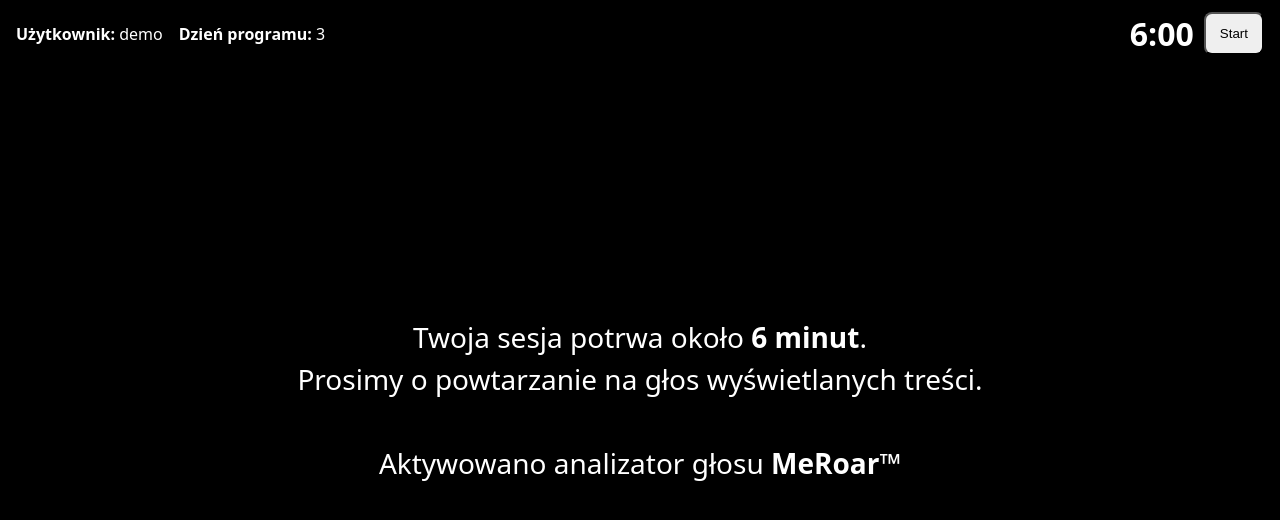
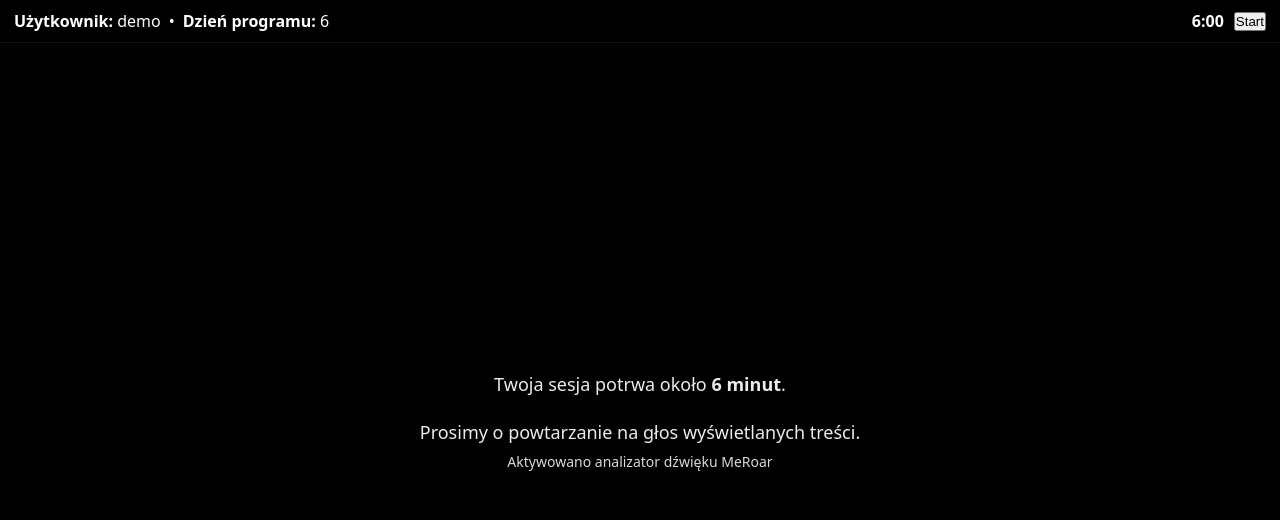
Before and after one commit to MacSzot/adhered.shop, a Next.js app: page /day in a window 1280 px wide. Shown: the top 520 px of the page. Built offline with nearby package versions, Linux system fonts and the light colour scheme.

Commit message:
Update page.tsx

```diff
--- a/app/day/page.tsx
+++ b/app/day/page.tsx
@@ -1,136 +1,397 @@
 "use client";
+
 import { useEffect, useRef, useState } from "react";
 
-export default function DayPage() {
-  // ── minimalny stan ─────────────────────────────
-  const [running, setRunning] = useState(false);
-  const [t, setT] = useState(360); // 6:00
-  const [i, setI] = useState(0);
+type PlanStep = {
+  mode: "VERIFY" | "SAY";
+  target?: string;
+  prompt?: string;
+  prep_ms?: number;
+  dwell_ms?: number;
+};
 
-  // Teksty (Day 3 + 3 otwarte)
-  const LINES = [
-    "Jestem w bardzo dobrym miejscu.",
-    "Szacunek do siebie staje się naturalny.",
-    "W moim wnętrzu dojrzewa spokój i zgoda.",
-    "Czasem wystarczy chwila, by poczuć, że to dobra droga.",
-    "Popatrz na siebie i podziękuj sobie. Zrób to ze spokojem — Twoje słowa wyświetlą się na ekranie.",
-    "Doceniam to, jak wiele już zostało zrobione.",
-    "Moje tempo jest wystarczające.",
-    "Uznaję swoją historię taką, jaka jest.",
-    "Popatrz na siebie i przyznaj sobie rację. Zrób to z przekonaniem — Twoje słowa wyświetlą się na ekranie.",
-    "Podziwiam sposób przetrwania trudnych chwil.",
-    "Jest we mnie siła, która potrafi wracać.",
-    "Szanuję wysiłek, który doprowadził mnie tutaj.",
-    "Popatrz na siebie i pogratuluj sobie. Zrób to z radością — Twoje słowa wyświetlą się na ekranie.",
+async function loadDayPlanOrTxt(dayFileParam: string): Promise<PlanStep[]> {
+  // 1) spróbuj JSON: /public/days/06.plan.json itd.
+  try {
+    const r = await fetch(`/days/${dayFileParam}.plan.json`, { cache: "no-store" });
+    if (r.ok) {
+      const j = await r.json();
+      const steps = Array.isArray(j?.steps) ? (j.steps as PlanStep[]) : [];
+      if (steps.length) return steps;
+    }
+  } catch {}
+  // 2) fallback: TXT (każda linia = VERIFY)
+  try {
+    const r2 = await fetch(`/days/${dayFileParam}.txt`, { cache: "no-store" });
+    if (r2.ok) {
+      const txt = await r2.text();
+      return txt
+        .split(/\r?\n/)
+        .map((s) => s.trim())
+        .filter(Boolean)
+        .map((line) => ({ mode: "VERIFY" as const, target: line }));
+    }
+  } catch {}
+  // 3) awaryjnie — prosty zestaw, w tym jedno SAY (pokazanie Whispera)
+  return [
+    { mode: "VERIFY", target: "Jestem w bardzo dobrym miejscu." },
+    { mode: "VERIFY", target: "Szacunek do siebie staje się naturalny." },
+    {
+      mode: "SAY",
+      prompt:
+        "A teraz popatrz na siebie i podziękuj sobie. Zrób to ze spokojem — Twoje słowa wyświetlą się na ekranie.",
+      prep_ms: 800,
+      dwell_ms: 12000,
+    },
   ];
+}
 
-  // ── timer + zmiana slajdów ─────────────────────
-  const tickRef = useRef<number | null>(null);
-  const slideRef = useRef<number | null>(null);
+function getParam(name: string, fallback: string) {
+  if (typeof window === "undefined") return fallback;
+  const v = new URLSearchParams(window.location.search).get(name);
+  return (v && v.trim()) || fallback;
+}
 
-  function start() {
-    setRunning(true);
-    setT(360);
-    setI(0);
+export default function Page() {
+  // ======== refs & state ========
+  const videoRef = useRef<HTMLVideoElement | null>(null);
+
+  const dayRaw = typeof window !== "undefined" ? getParam("day", "06") : "06";
+  const dayFileParam = dayRaw.padStart(2, "0");
+  const DAY_LABEL = (() => {
+    const n = parseInt(dayRaw, 10);
+    return Number.isNaN(n) ? dayRaw : String(n);
+  })();
+
+  const MAX_TIME = 6 * 60; // 6 minut (hard koniec)
+  const SILENCE_HINT_MS = 7000; // jedno przypomnienie po 7s ciszy
+
+  const [steps, setSteps] = useState<PlanStep[]>([]);
+  const [idx, setIdx] = useState(0);
+  const [display, setDisplay] = useState("");
+  const [isRunning, setIsRunning] = useState(false);
+
+  const [remaining, setRemaining] = useState(MAX_TIME);
+  const endAtRef = useRef<number | null>(null);
+  const countdownIdRef = useRef<number | null>(null);
+
+  const [hintShown, setHintShown] = useState(false); // jedno przypomnienie
+  const silenceTimerRef = useRef<number | null>(null);
+  const hardCapTimerRef = useRef<number | null>(null);
+
+  // audio
+  const streamRef = useRef<MediaStream | null>(null);
+  const mediaRecorderRef = useRef<MediaRecorder | null>(null);
+  const analyserRef = useRef<AnalyserNode | null>(null);
+  const audioCtxRef = useRef<AudioContext | null>(null);
+  const rafRef = useRef<number | null>(null);
+  const [vu, setVu] = useState(0);
+
+  // transkrypcja
+  const [sayText, setSayText] = useState(""); // co powiedział użytkownik (Whisper)
+  const sayActiveRef = useRef(false);
+  const [mirror] = useState(true);
+
+  // ======== init plan ========
+  useEffect(() => {
+    (async () => {
+      const s = await loadDayPlanOrTxt(dayFileParam);
+      setSteps(s);
+      const first = s[0];
+      setDisplay(first?.mode === "VERIFY" ? first.target || "" : first?.prompt || "");
+    })();
+    // eslint-disable-next-line react-hooks/exhaustive-deps
+  }, []);
+
+  // ======== camera+mic ========
+  async function startAV() {
+    stopAV();
+    try {
+      const stream = await navigator.mediaDevices.getUserMedia({
+        video: true,
+        audio: { echoCancellation: false, noiseSuppression: false, autoGainControl: false, channelCount: 1 },
+      });
+      streamRef.current = stream;
+      if (videoRef.current) (videoRef.current as any).srcObject = stream;
+
+      // vu-meter
+      const Ctx = (window.AudioContext || (window as any).webkitAudioContext) as typeof AudioContext;
+      const ac = new Ctx();
+      audioCtxRef.current = ac;
+      if (ac.state === "suspended") {
+        await ac.resume().catch(() => {});
+        const resumeOnClick = () => ac.resume().catch(() => {});
+        document.addEventListener("click", resumeOnClick, { once: true });
+      }
+      const analyser = ac.createAnalyser();
+      analyser.fftSize = 1024;
+      analyser.smoothingTimeConstant = 0.86;
+      ac.createMediaStreamSource(stream).connect(analyser);
+      analyserRef.current = analyser;
+
+      const data = new Uint8Array(analyser.fftSize);
+      const loop = () => {
+        if (!analyserRef.current) return;
+        analyser.getByteTimeDomainData(data);
+        let peak = 0;
+        for (let i = 0; i < data.length; i++) {
+          const x = (data[i] - 128) / 128;
+          const a = Math.abs(x);
+          if (a > peak) peak = a;
+        }
+        setVu(Math.min(100, peak * 480));
+        rafRef.current = requestAnimationFrame(loop);
+      };
+      rafRef.current = requestAnimationFrame(loop);
+      return true;
+    } catch (e) {
+      console.error("getUserMedia error:", e);
+      return false;
+    }
   }
 
-  function stop() {
-    setRunning(false);
-    if (tickRef.current) clearInterval(tickRef.current);
-    if (slideRef.current) clearInterval(slideRef.current);
+  function stopAV() {
+    if (rafRef.current) cancelAnimationFrame(rafRef.current);
+    rafRef.current = null;
+    if (mediaRecorderRef.current && mediaRecorderRef.current.state !== "inactive") {
+      try { mediaRecorderRef.current.stop(); } catch {}
+    }
+    mediaRecorderRef.current = null;
+
+    streamRef.current?.getTracks().forEach((t) => t.stop());
+    streamRef.current = null;
+    analyserRef.current = null;
+
+    if (audioCtxRef.current) {
+      try { audioCtxRef.current.close(); } catch {}
+      audioCtxRef.current = null;
+    }
   }
 
-  useEffect(() => {
-    if (!running) return;
+  // ======== countdown ========
+  function startCountdown(secs: number) {
+    stopCountdown();
+    endAtRef.current = Date.now() + secs * 1000;
+    setRemaining(Math.max(0, Math.ceil((endAtRef.current - Date.now()) / 1000)));
+    countdownIdRef.current = window.setInterval(() => {
+      if (!endAtRef.current) return;
+      const left = Math.max(0, Math.ceil((endAtRef.current - Date.now()) / 1000));
+      setRemaining(left);
+      if (left <= 0) stopSession(true);
+    }, 250);
+  }
+  function stopCountdown() {
+    if (countdownIdRef.current) window.clearInterval(countdownIdRef.current);
+    countdownIdRef.current = null;
+    endAtRef.current = null;
+  }
 
-    // zegar
-    tickRef.current = window.setInterval(() => {
-      setT((s) => {
-        if (s <= 1) {
-          stop();
-          return 0;
+  // ======== whisper chunks ========
+  function startWhisperChunks() {
+    setSayText("");
+    sayActiveRef.current = true;
+
+    const stream = streamRef.current;
+    if (!stream) return;
+
+    const mr = new MediaRecorder(stream, { mimeType: "audio/webm" });
+    mediaRecorderRef.current = mr;
+
+    mr.ondataavailable = async (ev) => {
+      if (!ev.data || !ev.data.size) return;
+      // wyślij chunk do /api/whisper
+      try {
+        const fd = new FormData();
+        const file = new File([ev.data], `chunk-${Date.now()}.webm`, { type: "audio/webm" });
+        fd.append("file", file);
+        const r = await fetch("/api/whisper", { method: "POST", body: fd });
+        const j = await r.json();
+        if (j?.text) {
+          setSayText((prev) => (prev ? `${prev} ${j.text}` : j.text));
+          // po pierwszej transkrypcji chowamy hint (pokazujemy go tylko raz po ciszy)
+          if (!j.text.trim()) return;
+          if (!hintShown) setHintShown(false);
         }
-        return s - 1;
-      });
-    }, 1000);
+      } catch (e) {
+        console.warn("whisper chunk error:", e);
+      }
+    };
 
-    // zmiana tekstu co 7s
-    slideRef.current = window.setInterval(() => {
-      setI((prev) => (prev + 1) % LINES.length);
-    }, 7000);
+    // nagrywamy małe porcje, np. co 3s
+    mr.start(3000);
+  }
 
-    return () => {
-      if (tickRef.current) clearInterval(tickRef.current);
-      if (slideRef.current) clearInterval(slideRef.current);
-    };
-  }, [running]);
+  function stopWhisperChunks() {
+    sayActiveRef.current = false;
+    if (mediaRecorderRef.current && mediaRecorderRef.current.state !== "inactive") {
+      try { mediaRecorderRef.current.stop(); } catch {}
+    }
+    mediaRecorderRef.current = null;
+  }
+
+  // ======== timers for step ========
+  function clearStepTimers() {
+    if (silenceTimerRef.current) { window.clearTimeout(silenceTimerRef.current); silenceTimerRef.current = null; }
+    if (hardCapTimerRef.current) { window.clearTimeout(hardCapTimerRef.current); hardCapTimerRef.current = null; }
+  }
+
+  function runStep(i: number) {
+    clearStepTimers();
+    setHintShown(false);
+
+    const s = steps[i];
+    if (!s) return;
+
+    if (s.mode === "VERIFY") {
+      stopWhisperChunks();
+      setDisplay(s.target || "");
+      // jedno przypomnienie po 7s ciszy
+      silenceTimerRef.current = window.setTimeout(() => setHintShown(true), SILENCE_HINT_MS);
+      // twardy cap kroku po 12s (nie blokujemy całej sesji)
+      hardCapTimerRef.current = window.setTimeout(() => nextStep(i), 12000);
+    } else {
+      setDisplay(s.prompt || "");
+      setSayText("");
+
+      // hint po 7s (jeśli nadal cisza — brak transkrypcji)
+      silenceTimerRef.current = window.setTimeout(() => setHintShown(true), SILENCE_HINT_MS);
+
+      // chwila na przeczytanie polecenia
+      const prep = Number(s.prep_ms ?? 800);
+      const dwell = Number(s.dwell_ms ?? 12000);
+
+      window.setTimeout(() => {
+        startWhisperChunks();
+        // kończymy okno SAY po upływie dwell i idziemy dalej
+        window.setTimeout(() => {
+          stopWhisperChunks();
+          setHintShown(false);
+          nextStep(i);
+        }, dwell);
+      }, prep);
+    }
+  }
+
+  function nextStep(i: number) {
+    clearStepTimers();
+    const n = (i + 1) % steps.length;
+    setIdx(n);
+    const s = steps[n];
+    setDisplay(s?.mode === "VERIFY" ? s?.target || "" : s?.prompt || "");
+    runStep(n);
+  }
+
+  // ======== session ========
+  const startSession = async () => {
+    if (!steps.length) return;
+    const ok = await startAV();
+    if (!ok) return;
+    setIsRunning(true);
+    setIdx(0);
+    setDisplay(steps[0]?.mode === "VERIFY" ? steps[0]?.target || "" : steps[0]?.prompt || "");
+    startCountdown(MAX_TIME);
+    runStep(0);
+  };
+
+  function stopSession(autoEnd = false) {
+    setIsRunning(false);
+    stopWhisperChunks();
+    stopCountdown();
+    clearStepTimers();
+    stopAV();
+    if (autoEnd) {
+      // szybki komunikat końcowy
+      setDisplay("To koniec dzisiejszej sesji — jeśli chcesz, możesz jeszcze chwilę porozmawiać ze sobą.");
+    }
+  }
 
   const fmt = (s: number) => `${Math.floor(s / 60)}:${String(s % 60).padStart(2, "0")}`;
 
-  // ── stałe style wymuszające środek ekranu ──────
-  const wrap: React.CSSProperties = {
-    position: "fixed",
-    inset: 0,
-    display: "flex",
-    alignItems: "center",
-    justifyContent: "center",
-    textAlign: "center",
-    padding: "0 24px",
-    pointerEvents: "none",
+  // ======== styles ========
+  const wrap: React.CSSProperties = { display: "flex", flexDirection: "column", minHeight: "100vh", color: "#fff", background: "#000" };
+  const topbar: React.CSSProperties = {
+    display: "flex", alignItems: "center", justifyContent: "space-between",
+    padding: "10px 14px", borderBottom: "1px solid rgba(255,255,255,0.08)"
   };
-  const lineStyle: React.CSSProperties = {
-    maxWidth: 800,
-    fontSize: 28,
-    lineHeight: 1.5,
-    color: "#fff",
-    textShadow: "0 2px 4px rgba(0,0,0,.55)",
+  const titleRow: React.CSSProperties = { display: "flex", alignItems: "center", gap: 8 };
+  const timerStyle: React.CSSProperties = { fontVariantNumeric: "tabular-nums", fontWeight: 600 };
+  const stage: React.CSSProperties = { position: "relative", flex: 1, display: "flex" };
+  const videoStyle: React.CSSProperties = { width: "100%", height: "100%", objectFit: "cover", transform: mirror ? "scaleX(-1)" : "none" };
+
+  const overlay: React.CSSProperties = {
+    position: "absolute", inset: 0, display: "flex", alignItems: "center", justifyContent: "center", pointerEvents: "none"
+  };
+  const centerCol: React.CSSProperties = { maxWidth: 780, textAlign: "center", padding: "0 16px" };
+
+  const displayTextStyle: React.CSSProperties = {
+    fontSize: 26, lineHeight: 1.35, marginBottom: 18, whiteSpace: "pre-wrap"
   };
 
+  const sayTextStyle: React.CSSProperties = {
+    fontSize: 22, lineHeight: 1.35, whiteSpace: "pre-wrap", marginTop: 8
+  };
+
+  const hintStyle: React.CSSProperties = {
+    marginTop: 18, fontSize: 16, opacity: hintShown ? 0.98 : 0, transition: "opacity 200ms ease"
+  };
+
+  const vuWrap: React.CSSProperties = { position: "absolute", right: 8, top: 60, width: 8, height: 160, background: "rgba(255,255,255,0.08)", borderRadius: 6 };
+  const vuFill: React.CSSProperties = { position: "absolute", bottom: 0, left: 0, right: 0, height: `${vu}%`, background: "rgba(255,255,255,0.9)", borderRadius: 6 };
+
   return (
-    <main style={{ minHeight: "100vh", background: "#000", color: "#fff" }}>
-      {/* topbar + przyciski */}
-      <header
-        style={{
-          display: "flex",
-          gap: 12,
-          alignItems: "center",
-          justifyContent: "space-between",
-          padding: "12px 16px",
-          background: "rgba(0,0,0,.45)",
-          position: "sticky",
-          top: 0,
-          zIndex: 10,
-        }}
-      >
-        <div style={{ display: "flex", gap: 16 }}>
+    <main style={wrap}>
+      <header style={topbar}>
+        <div style={titleRow}>
           <span><b>Użytkownik:</b> demo</span>
-          <span><b>Dzień programu:</b> 3</span>
+          <span>•</span>
+          <span><b>Dzień programu:</b> {DAY_LABEL}</span>
         </div>
-        <div style={{ display: "flex", gap: 10 }}>
-          <div style={{ fontWeight: 800, fontSize: 32 }}>{fmt(t)}</div>
-          {!running ? (
-            <button onClick={start} style={{ padding: "6px 14px", borderRadius: 8 }}>Start</button>
+        <div style={{ display: "flex", alignItems: "center", gap: 10 }}>
+          <span style={timerStyle}>{fmt(remaining)}</span>
+          {!isRunning ? (
+            <button onClick={startSession} style={{ pointerEvents: "auto" }}>Start</button>
           ) : (
-            <button onClick={stop} style={{ padding: "6px 14px", borderRadius: 8 }}>Stop</button>
+            <button onClick={() => stopSession(false)} style={{ pointerEvents: "auto" }}>Stop</button>
           )}
         </div>
       </header>
 
-      {/* intro albo sesja */}
-      {!running ? (
-        <div style={wrap}>
-          <div style={lineStyle}>
-            Twoja sesja potrwa około <b>6 minut</b>.<br />
-            Prosimy o powtarzanie na głos wyświetlanych treści.
-            <br /><br />
-            Aktywowano analizator głosu <b>MeRoar™</b>
+      <div style={stage}>
+        <video ref={videoRef} autoPlay playsInline muted className="cam" style={videoStyle} />
+
+        {/* overlay */}
+        <div style={overlay}>
+          <div style={centerCol}>
+            {!isRunning ? (
+              <>
+                <div style={{ fontSize: 18, opacity: 0.92 }}>
+                  Twoja sesja potrwa około <b>6 minut</b>.<br />
+                  <br />
+                  Prosimy o powtarzanie na głos wyświetlanych treści.
+                </div>
+                <div style={{ marginTop: 8, fontSize: 14, opacity: 0.85 }}>
+                  Aktywowano analizator dźwięku MeRoar
+                </div>
+              </>
+            ) : (
+              <>
+                <div style={displayTextStyle}>{display}</div>
+                {/* transkrypcja użytkownika — NA ŚRODKU (pod komendą) */}
+                {sayText && <div style={sayTextStyle}>{sayText}</div>}
+                {/* jedno przypomnienie po 7s ciszy */}
+                <div style={hintStyle}>Jeśli możesz, postaraj się przeczytać na głos.</div>
+              </>
+            )}
           </div>
+
+          {/* prosty VU po prawej */}
+          {isRunning && (
+            <div style={vuWrap}>
+              <div style={vuFill} />
+            </div>
+          )}
         </div>
-      ) : (
-        <div style={wrap}>
-          <div style={lineStyle}>{LINES[i]}</div>
-        </div>
-      )}
+      </div>
     </main>
   );
 }
```
